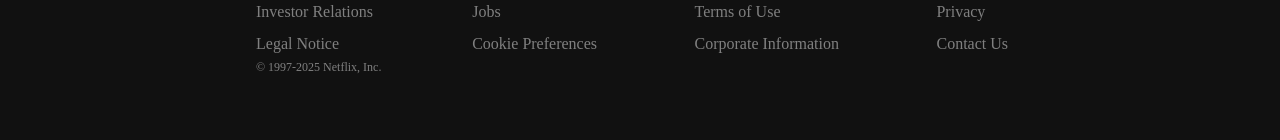
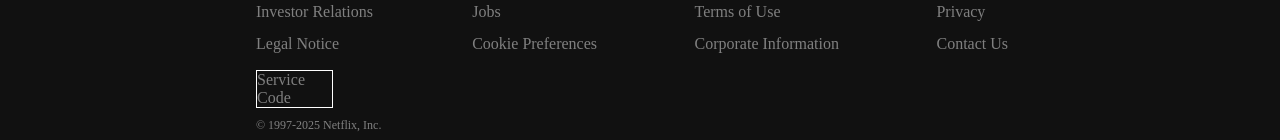
Before and after one commit to bethelehem12/Netflix-Clone-2025, a React (Vite) app in the folder netflix-clone/: page / in a window 1280 px wide. Shown: the part 2436-2576 px from the top of the page. Before the commit the page ends 2521 px from the top, so only its background shows below. Built offline with nearby package versions, Linux system fonts and the light colour scheme; no server answers.

Commit message:
Footer- service code

```diff
--- a/netflix-clone/src/components/Footer/Footer.jsx
+++ b/netflix-clone/src/components/Footer/Footer.jsx
@@ -42,7 +42,9 @@ const Footer = () => {
             </ul>
           </div>
         </div>
-
+        <div className="service-code">
+          <p>Service Code</p>
+        </div>
         <div className="copy-write">&copy; 1997-2025 Netflix, Inc.</div>
       </div>
     </div>
```
